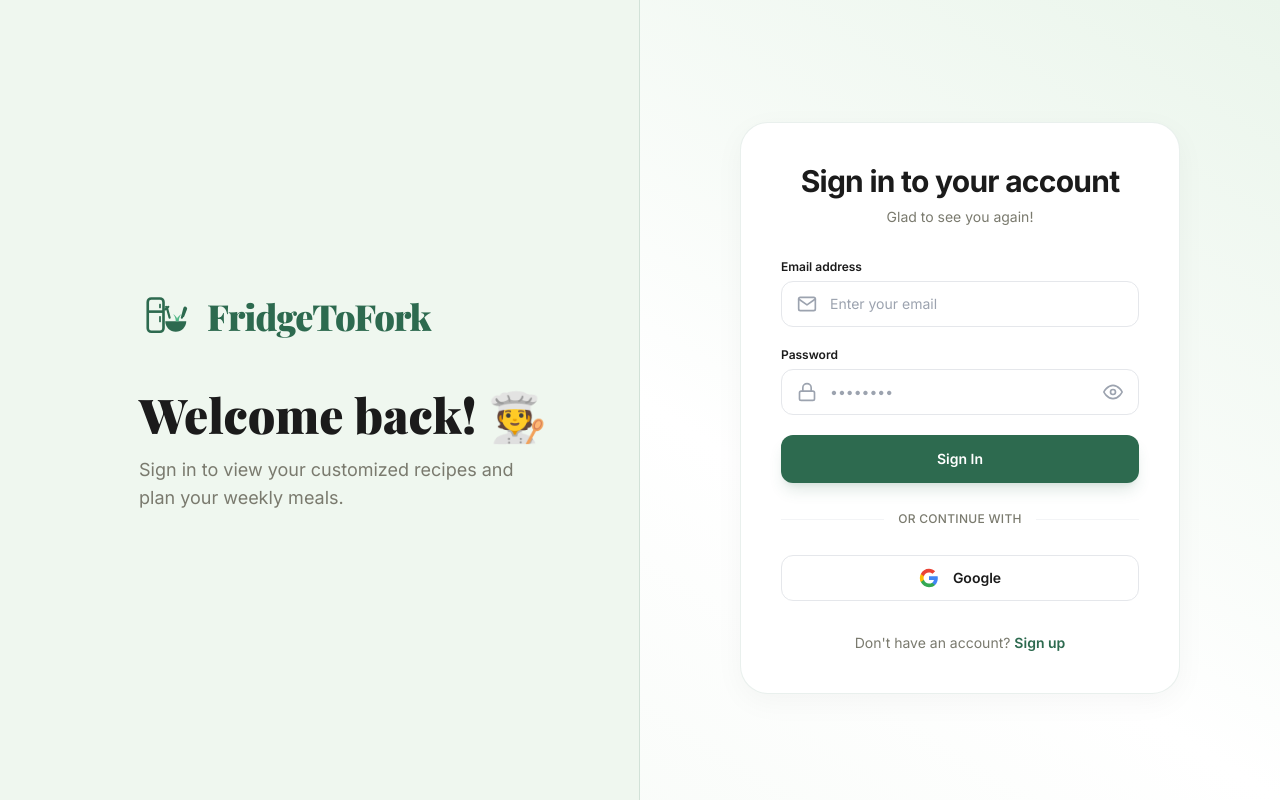
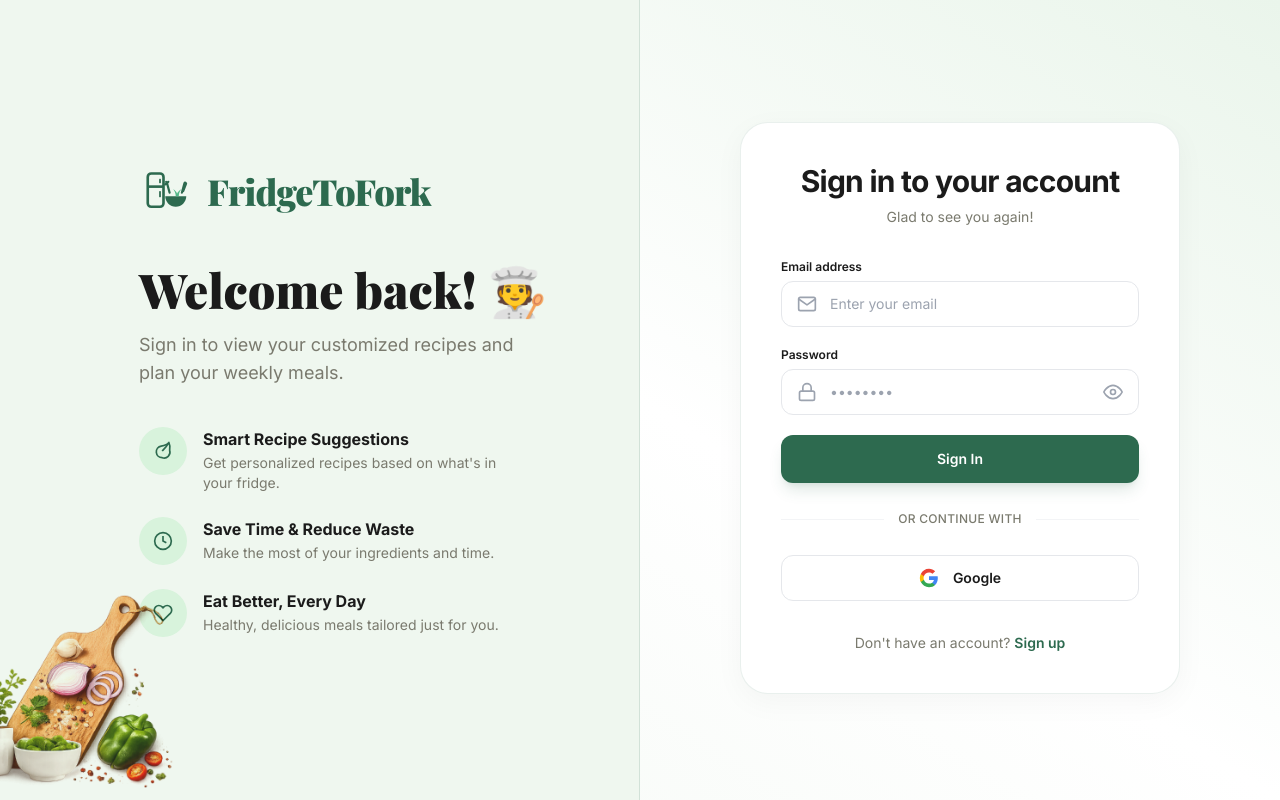
Before and after one commit to Piyush495/FridgeToFork, a Next.js app: page /login in a window 1280 px wide. Built offline with nearby package versions, Linux system fonts and the light colour scheme.

Commit message:
feat(auth): auto-login user after OTP verification and restore login page graphics

```diff
--- a/app/login/page.tsx
+++ b/app/login/page.tsx
@@ -235,7 +235,53 @@
                 Sign in to view your customized recipes and plan your weekly meals.
               </p>
             </div>
+
+            {/* Features list */}
+            <div className="space-y-6 max-w-sm">
+              <div className="flex gap-4">
+                <div className="w-12 h-12 rounded-full bg-[#D8F3DC] text-[#2D6A4F] flex items-center justify-center flex-shrink-0">
+                  <svg viewBox="0 0 24 24" fill="none" stroke="currentColor" strokeWidth="2" className="w-5 h-5">
+                    <path d="M11 20A7 7 0 0 1 9.8 6.1C15.5 5 17 4.48 19 2c1 2 2 3.5 1 9.2A7 7 0 0 1 11 20z" />
+                    <path d="M19 2c-2.26 4.33-5.27 7.14-8 10" />
+                  </svg>
+                </div>
+                <div>
+                  <h3 className="font-bold text-base text-[#1B1B1B]">Smart Recipe Suggestions</h3>
+                  <p className="text-sm text-[#7A7A6E] mt-0.5">Get personalized recipes based on what's in your fridge.</p>
+                </div>
+              </div>
+
+              <div className="flex gap-4">
+                <div className="w-12 h-12 rounded-full bg-[#D8F3DC] text-[#2D6A4F] flex items-center justify-center flex-shrink-0">
+                  <svg viewBox="0 0 24 24" fill="none" stroke="currentColor" strokeWidth="2" className="w-5 h-5">
+                    <circle cx="12" cy="12" r="10" />
+                    <polyline points="12 6 12 12 16 14" />
+                  </svg>
+                </div>
+                <div>
+                  <h3 className="font-bold text-base text-[#1B1B1B]">Save Time & Reduce Waste</h3>
+                  <p className="text-sm text-[#7A7A6E] mt-0.5">Make the most of your ingredients and time.</p>
+                </div>
+              </div>
+
+              <div className="flex gap-4">
+                <div className="w-12 h-12 rounded-full bg-[#D8F3DC] text-[#2D6A4F] flex items-center justify-center flex-shrink-0">
+                  <svg viewBox="0 0 24 24" fill="none" stroke="currentColor" strokeWidth="2" className="w-5 h-5">
+                    <path d="M20.84 4.61a5.5 5.5 0 0 0-7.78 0L12 5.67l-1.06-1.06a5.5 5.5 0 0 0-7.78 7.78l1.06 1.06L12 21.23l7.78-7.78 1.06-1.06a5.5 5.5 0 0 0 0-7.78z" />
+                  </svg>
+                </div>
+                <div>
+                  <h3 className="font-bold text-base text-[#1B1B1B]">Eat Better, Every Day</h3>
+                  <p className="text-sm text-[#7A7A6E] mt-0.5">Healthy, delicious meals tailored just for you.</p>
+                </div>
+              </div>
+            </div>
           </div>
+        </div>
+
+        {/* Decorative Food Asset (Bottom Left) */}
+        <div className="absolute left-0 bottom-0 w-[380px] xl:w-[440px] pointer-events-none select-none z-0 mix-blend-multiply opacity-90 transform -translate-x-10 translate-y-8">
+          <img src="/auth-food.png" alt="Decorative ingredients" className="w-full h-auto object-contain" />
         </div>
       </div>
 
--- a/app/register/page.tsx
+++ b/app/register/page.tsx
@@ -32,7 +32,13 @@
       return;
     }
 
-router.push(`/verify-email?email=${encodeURIComponent(form.email)}`);
+    try {
+      sessionStorage.setItem("signup_password", form.password);
+    } catch (e) {
+      // Ignore if sessionStorage is disabled in browser
+    }
+
+    router.push(`/verify-email?email=${encodeURIComponent(form.email)}`);
   };
 
   const handleGoogleSignIn = () => {
--- a/app/verify-email/page.tsx
+++ b/app/verify-email/page.tsx
@@ -2,6 +2,7 @@
 
 import { useState, useEffect, Suspense } from "react";
 import { useRouter, useSearchParams } from "next/navigation";
+import { signIn } from "next-auth/react";
 import AuthBackground from "@/components/AuthBackground";
 import toast from "react-hot-toast";
 
@@ -46,7 +47,33 @@
         return;
       }
 
-      toast.success("Email verified successfully! Please log in.");
+      toast.success("Email verified successfully!");
+
+      // Attempt auto sign-in if password was stored during registration
+      let pendingPassword: string | null = null;
+      try {
+        pendingPassword = sessionStorage.getItem("signup_password");
+        if (pendingPassword) {
+          sessionStorage.removeItem("signup_password");
+        }
+      } catch (e) {
+        // Ignore if sessionStorage is disabled
+      }
+
+      if (pendingPassword) {
+        const signInRes = await signIn("credentials", {
+          email,
+          password: pendingPassword,
+          redirect: false,
+        });
+
+        if (!signInRes?.error) {
+          window.location.href = "/dashboard";
+          return;
+        }
+      }
+
+      // Fallback if password isn't found in sessionStorage
       router.push("/login?verified=true");
     } catch (err) {
       toast.error("Something went wrong. Please try again.");
```
